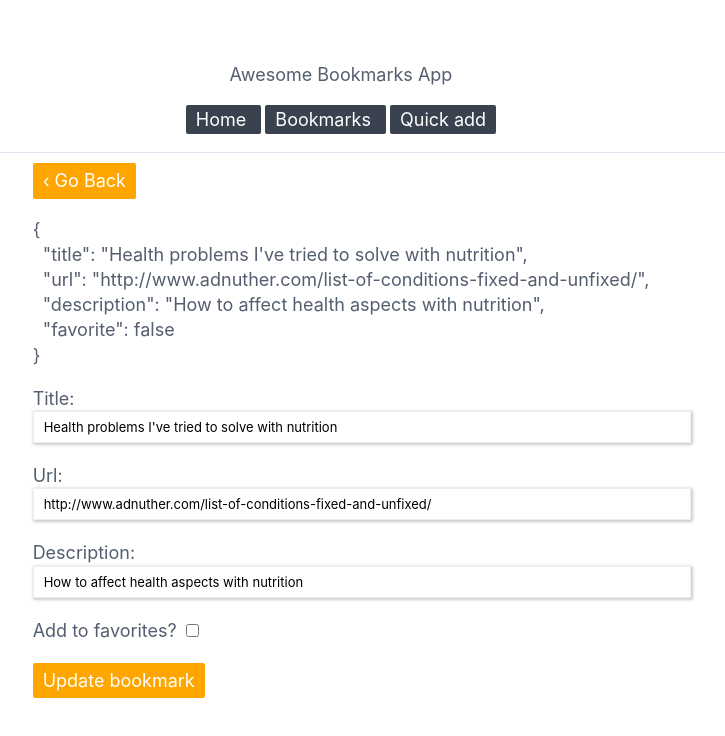
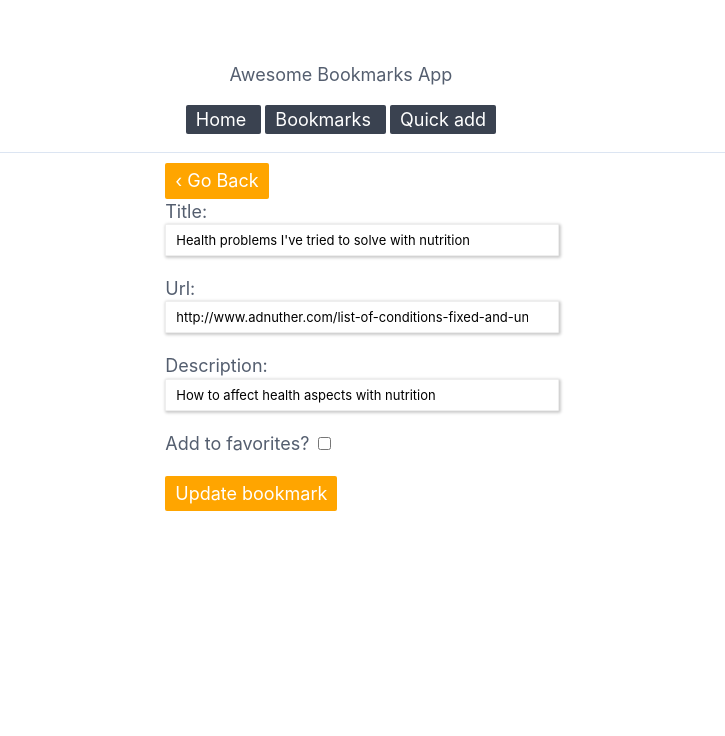
Before and after one commit to adipascu/angular-training-march, an Angular app: page /bookmarks/view/10 in a window 1280 px wide. Shown: the top 736 px of the page, without its empty margins (299-1024 px from the left). Built offline with nearby package versions, Linux system fonts and the light colour scheme; data requests are answered from the project's data file.

Commit message:
Commented out form value json output

```diff
--- a/src/app/bookmark-dashboard/components/bookmark-form/bookmark-form.component.html
+++ b/src/app/bookmark-dashboard/components/bookmark-form/bookmark-form.component.html
@@ -1,4 +1,4 @@
-<pre>{{form.value | json}}</pre>
+<!-- <pre>{{form.value | json}}</pre> -->
 <form (ngSubmit)="handleSubmit(form.value, form.valid)" #form="ngForm" novalidate>
   <div>
     Title:
```
